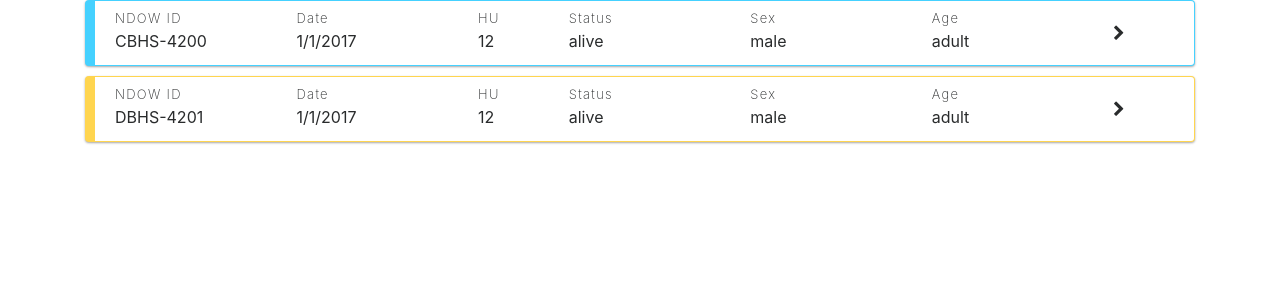
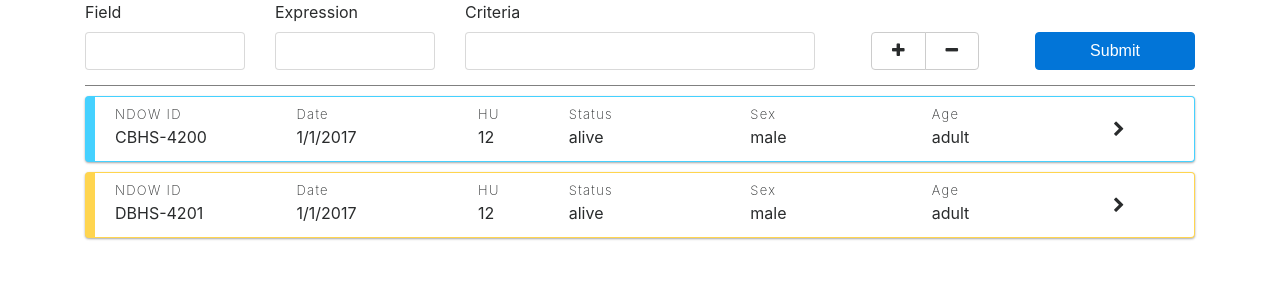
Before and after one commit to oss-wec/wlf-enc-web, a Vue app: page / in a window 1280 px wide. Shown: the top 300 px of the page. Built offline with nearby package versions, Linux system fonts and the light colour scheme; no server answers.

Commit message:
added animal filter component

```diff
--- a/package.json
+++ b/package.json
@@ -17,7 +17,8 @@
     "axios": "^0.16.1",
     "moment": "^2.18.1",
     "vue": "^2.2.6",
-    "vue-moment": "^2.0.2"
+    "vue-moment": "^2.0.2",
+    "vuex": "^2.3.1"
   },
   "devDependencies": {
     "autoprefixer": "^6.7.2",
--- a/src/App.vue
+++ b/src/App.vue
@@ -1,5 +1,8 @@
 <template>
   <div id="app">
+    <div class="container">
+      <AnimalsFilter></AnimalsFilter>
+    </div>
     <div class="container" id="animals">
       <AnimalCards v-for="animal in animals"
                    v-bind:animal="animal"
--- a/src/components/AnimalsFilter.vue
+++ b/src/components/AnimalsFilter.vue
@@ -1,6 +1,32 @@
 <template lang="html">
   <div class="animal-filters">
-    Animal Filters functionality
+    <div class="row">
+      <div class="col-2">
+        <label>Field</label>
+        <input type="text" name="field" class="form-control">
+      </div>
+      <div class="col-2">
+        <label>Expression</label>
+        <input type="text" name="Expression" class="form-control">
+      </div>
+      <div class="col-4">
+        <label>Criteria</label>
+        <input type="text" name="Criteria" class="form-control">
+      </div>
+      <div class="col-2 d-flex align-items-end justify-content-center">
+        <div class="btn-group" role="group">
+          <button type="button" class="btn btn-secondary">
+            <i class="fa fa-plus fa-fw"></i>
+          </button>
+          <button type="button" class="btn btn-secondary">
+            <i class="fa fa-minus fa-fw"></i>
+          </button>
+        </div>
+      </div>
+      <div class="col-2 d-flex align-items-end">
+        <button name="button" class="btn btn-primary btn-block">Submit</button>
+      </div>
+    </div>
   </div>
 </template>
 
```
